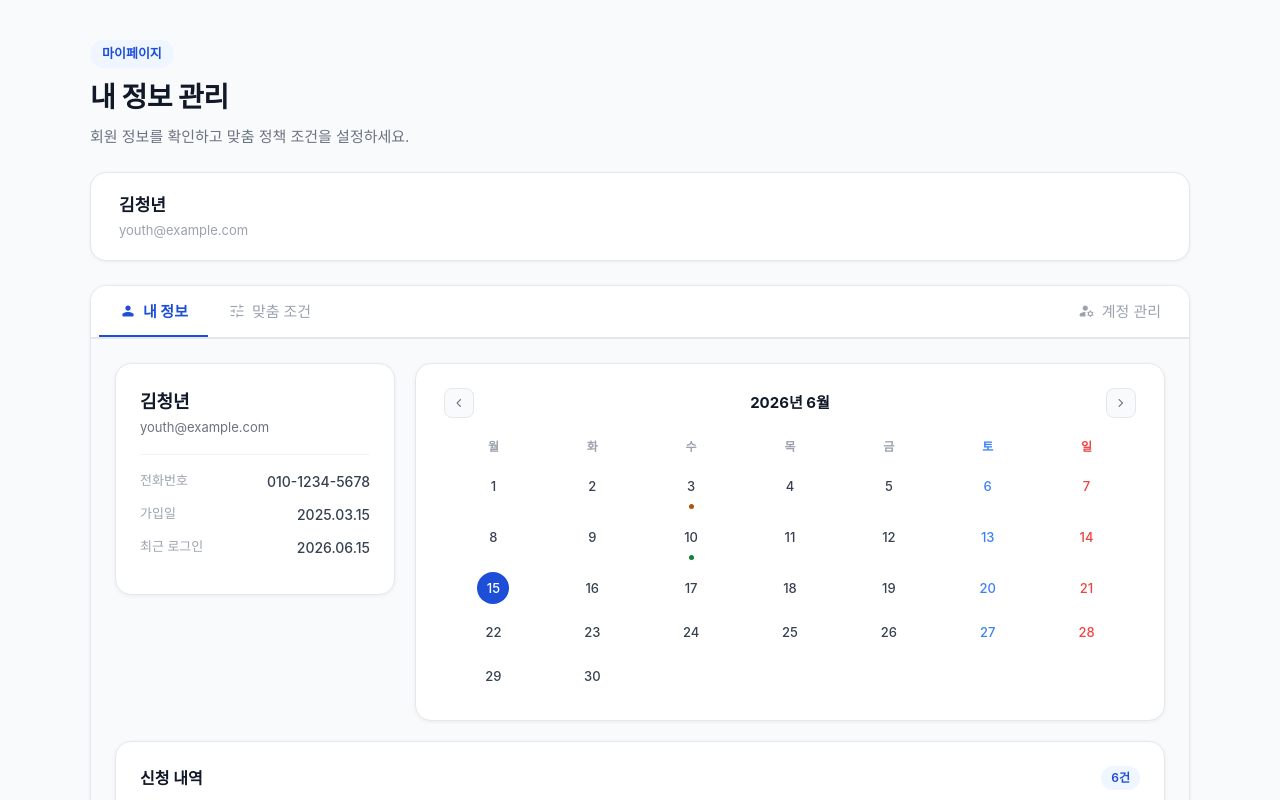
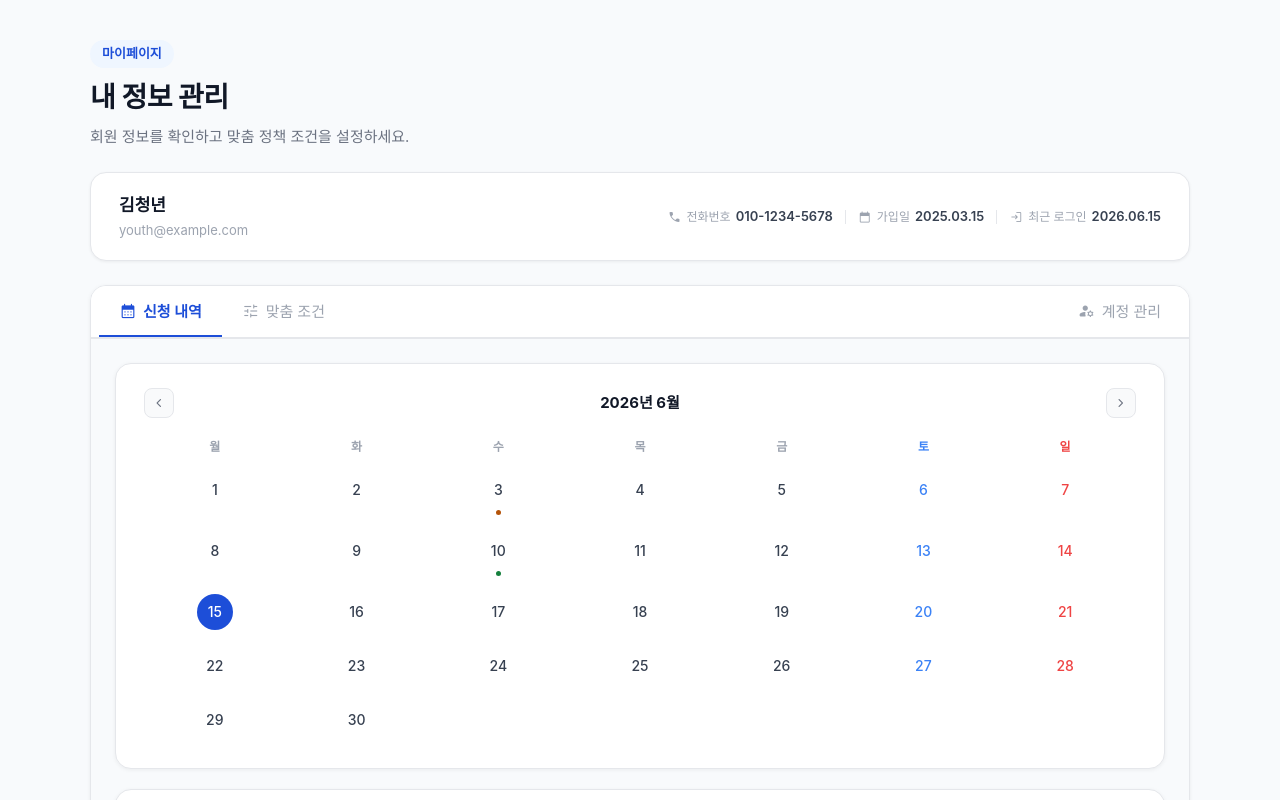
Before and after one commit to ark-netizen/-on, a React (Vite) app: page / in a window 1280 px wide. Shown: the top 800 px of the page. Built offline with nearby package versions, Linux system fonts and the light colour scheme; a web font is replaced by a local one.

Commit message:
refactor: move user info to profile bar, tab shows calendar+history only, rename tab

```diff
--- a/src/components/mypage/ApplicationCalendar.jsx
+++ b/src/components/mypage/ApplicationCalendar.jsx
@@ -158,26 +158,26 @@ const styles = {
   grid: {
     display: 'grid',
     gridTemplateColumns: 'repeat(7, 1fr)',
-    gap: '4px 0',
+    gap: '6px 0',
   },
   cell: {
     display: 'flex',
     flexDirection: 'column',
     alignItems: 'center',
-    padding: '4px 0',
+    padding: '6px 0',
     borderRadius: 6,
   },
   cellToday: {
     backgroundColor: 'transparent',
   },
   dayNum: {
-    width: 32,
-    height: 32,
+    width: 36,
+    height: 36,
     display: 'flex',
     alignItems: 'center',
     justifyContent: 'center',
     borderRadius: '50%',
-    fontSize: 13,
+    fontSize: 14,
     fontWeight: 500,
     lineHeight: 1,
   },
--- a/src/components/mypage/MyPageContainer.jsx
+++ b/src/components/mypage/MyPageContainer.jsx
@@ -46,11 +46,18 @@ export default function MyPageContainer() {
       <div style={styles.inner}>
         <PageHeader />
 
-        {/* 프로필 요약 바 */}
+        {/* 프로필 바 — 유저 정보 전체 */}
         <div style={styles.profileBar}>
-          <div>
+          <div style={styles.profileLeft}>
             <div style={styles.userName}>{user.name}</div>
             <div style={styles.userEmail}>{user.email}</div>
+          </div>
+          <div style={styles.profileMeta}>
+            <MetaItem icon="call" label="전화번호" value={user.phone} />
+            <div style={styles.metaDivider} />
+            <MetaItem icon="calendar_today" label="가입일" value={user.joinDate.replace(/-/g, '.')} />
+            <div style={styles.metaDivider} />
+            <MetaItem icon="login" label="최근 로그인" value={user.lastLogin.replace(/-/g, '.')} />
           </div>
         </div>
 
@@ -79,6 +86,22 @@ export default function MyPageContainer() {
   )
 }
 
+function MetaItem({ icon, label, value }) {
+  return (
+    <div style={metaItem.wrap}>
+      <span className="material-symbols-rounded" style={{ fontSize: 14, color: '#9ca3af' }}>{icon}</span>
+      <span style={metaItem.label}>{label}</span>
+      <span style={metaItem.value}>{value}</span>
+    </div>
+  )
+}
+
+const metaItem = {
+  wrap: { display: 'flex', alignItems: 'center', gap: 5 },
+  label: { fontSize: 12, color: '#9ca3af', fontWeight: 500 },
+  value: { fontSize: 13, color: '#374151', fontWeight: 600 },
+}
+
 const styles = {
   page: {
     minHeight: '100vh',
@@ -95,26 +118,30 @@ const styles = {
   profileBar: {
     display: 'flex',
     alignItems: 'center',
-    gap: 16,
+    justifyContent: 'space-between',
+    flexWrap: 'wrap',
+    gap: 12,
     backgroundColor: '#ffffff',
     borderRadius: 16,
     border: '1px solid #e5e7eb',
     padding: '20px 28px',
     boxShadow: '0 1px 3px rgba(0,0,0,0.06)',
   },
-  avatar: {
-    width: 52,
-    height: 52,
-    borderRadius: '50%',
-    backgroundColor: '#EFF6FF',
-    border: '2px solid #BFDBFE',
+  profileLeft: {
+    display: 'flex',
+    flexDirection: 'column',
+    gap: 2,
+  },
+  profileMeta: {
     display: 'flex',
     alignItems: 'center',
-    justifyContent: 'center',
-    fontSize: 22,
-    fontWeight: 700,
-    color: '#1D4ED8',
-    flexShrink: 0,
+    gap: 12,
+    flexWrap: 'wrap',
+  },
+  metaDivider: {
+    width: 1,
+    height: 14,
+    backgroundColor: '#e5e7eb',
   },
   userName: {
     fontSize: 17,
@@ -124,7 +151,6 @@ const styles = {
   userEmail: {
     fontSize: 13,
     color: '#9ca3af',
-    marginTop: 2,
   },
   tabContainer: {
     borderRadius: 16,
--- a/src/components/mypage/TabBar.jsx
+++ b/src/components/mypage/TabBar.jsx
@@ -1,6 +1,6 @@
 const TABS_LEFT = [
-  { id: 'info',  icon: 'person',  label: '내 정보' },
-  { id: 'prefs', icon: 'tune',    label: '맞춤 조건' },
+  { id: 'info',  icon: 'calendar_month', label: '신청 내역' },
+  { id: 'prefs', icon: 'tune',           label: '맞춤 조건' },
 ]
 
 const TAB_RIGHT = { id: 'settings', icon: 'manage_accounts', label: '계정 관리' }
--- a/src/components/mypage/UserInfoTab.jsx
+++ b/src/components/mypage/UserInfoTab.jsx
@@ -1,45 +1,16 @@
-import UserInfoCard from './UserInfoCard'
 import JoinHistoryCard from './JoinHistoryCard'
 import ApplicationCalendar from './ApplicationCalendar'
 
-export default function UserInfoTab({ user, onUpdateUser }) {
+export default function UserInfoTab({ user }) {
   return (
     <div style={styles.wrapper}>
-      {/* 상단 2열: 회원정보(읽기전용) + 신청 달력 */}
-      <div style={styles.topGrid}>
-        {/* 회원정보 — onEdit 없이 전달 → 수정 버튼 미표시 */}
-        <div style={styles.infoCard}>
-          <div style={styles.infoBody}>
-            <div style={styles.name}>{user.name}</div>
-            <div style={styles.email}>{user.email}</div>
-            <div style={styles.divider} />
-            <InfoRow label="전화번호" value={user.phone} />
-            <InfoRow label="가입일"   value={fmt(user.joinDate)} />
-            <InfoRow label="최근 로그인" value={fmt(user.lastLogin)} />
-          </div>
-        </div>
+      {/* 달력 — 전체 너비 */}
+      <ApplicationCalendar applications={user.joinedPolicies} />
 
-        {/* 신청 달력 */}
-        <ApplicationCalendar applications={user.joinedPolicies} />
-      </div>
-
-      {/* 하단: 신청 내역 전체 */}
+      {/* 신청 내역 — 전체 너비 */}
       <JoinHistoryCard policies={user.joinedPolicies} />
     </div>
   )
-}
-
-function InfoRow({ label, value }) {
-  return (
-    <div style={styles.infoRow}>
-      <span style={styles.infoLabel}>{label}</span>
-      <span style={styles.infoValue}>{value}</span>
-    </div>
-  )
-}
-
-function fmt(str) {
-  return str ? str.replace(/-/g, '.') : '-'
 }
 
 const styles = {
@@ -48,57 +19,4 @@ const styles = {
     flexDirection: 'column',
     gap: 20,
   },
-  topGrid: {
-    display: 'grid',
-    gridTemplateColumns: '280px 1fr',
-    gap: 20,
-    alignItems: 'start',
-  },
-  infoCard: {
-    backgroundColor: '#ffffff',
-    borderRadius: 16,
-    border: '1px solid #e5e7eb',
-    padding: 24,
-    boxShadow: '0 1px 4px rgba(0,0,0,0.06)',
-    display: 'flex',
-    flexDirection: 'column',
-    gap: 0,
-  },
-  infoBody: {
-    display: 'flex',
-    flexDirection: 'column',
-    gap: 0,
-  },
-  name: {
-    fontSize: 18,
-    fontWeight: 700,
-    color: '#111827',
-  },
-  email: {
-    fontSize: 13,
-    color: '#6b7280',
-    marginTop: 3,
-    marginBottom: 0,
-  },
-  divider: {
-    height: 1,
-    backgroundColor: '#f3f4f6',
-    margin: '16px 0',
-  },
-  infoRow: {
-    display: 'flex',
-    alignItems: 'center',
-    justifyContent: 'space-between',
-    marginBottom: 12,
-  },
-  infoLabel: {
-    fontSize: 13,
-    color: '#9ca3af',
-    fontWeight: 500,
-  },
-  infoValue: {
-    fontSize: 14,
-    color: '#374151',
-    fontWeight: 500,
-  },
 }
```
